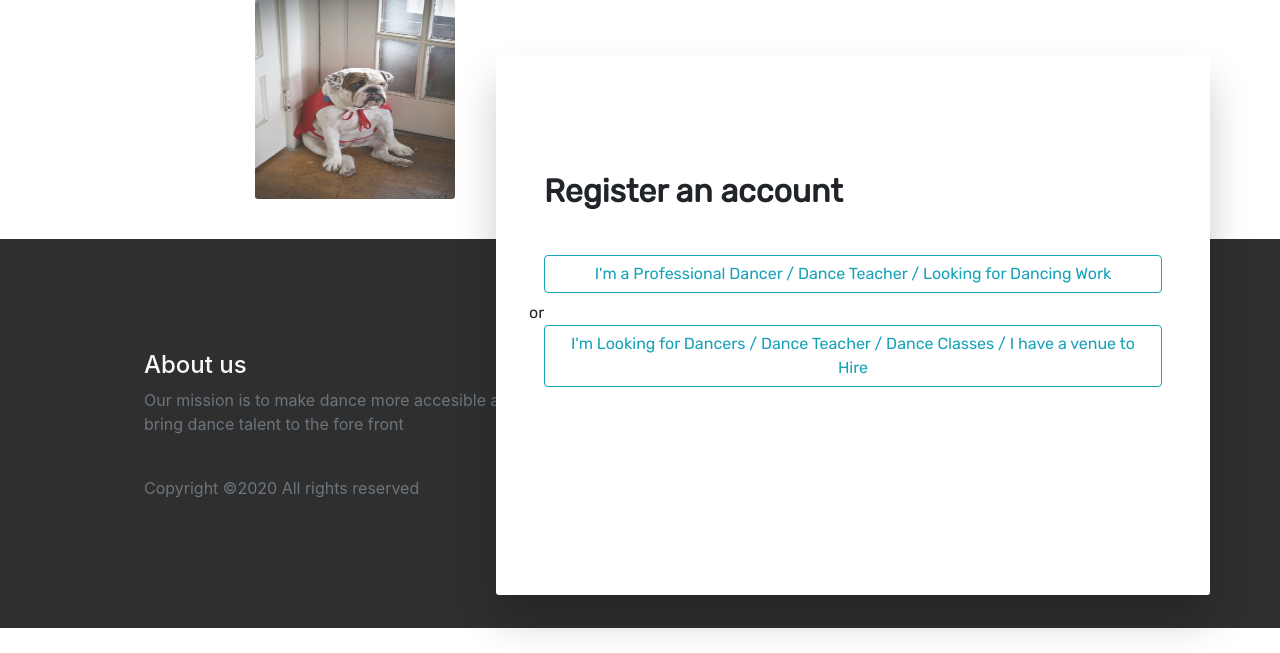
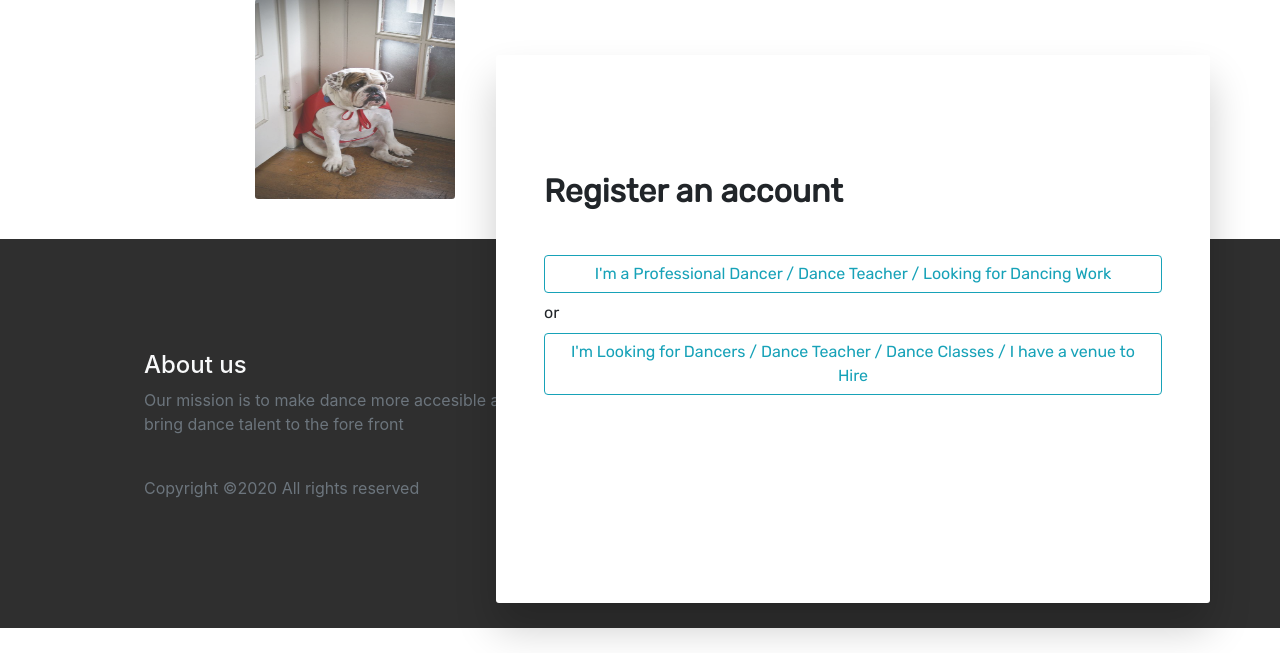
Before and after one commit to dancecentreuk/coviddancersuk, a Django app: page /account/register/ in a window 1280 px wide. Shown: the part 147-800 px from the top of the page. Run offline with Django 3.2, Linux system fonts and the light colour scheme; some libraries are stand-ins or nearby versions; some web fonts are replaced.

Commit message:
changed register 6

```diff
--- a/accounts/templates/registration/signup.html
+++ b/accounts/templates/registration/signup.html
@@ -21,7 +21,9 @@
                     <div class="col-md-12 col-12 mb-2">
                         <a href="{% url 'candidate-signup' %}" class="btn btn-outline-info btn-block">I'm a Professional Dancer / Dance Teacher / Looking for Dancing Work</a>
                     </div>
-                    or
+                    <div class="col-md-12 col-12 mb-2">
+                        or
+                    </div>
                     <div class="col-md-12 col-12">
                         <a href="{% url 'employer-signup' %}" class="btn btn-outline-info btn-block">I'm Looking for Dancers / Dance Teacher / Dance Classes / I have a  venue to Hire</a>
                     </div>
```
